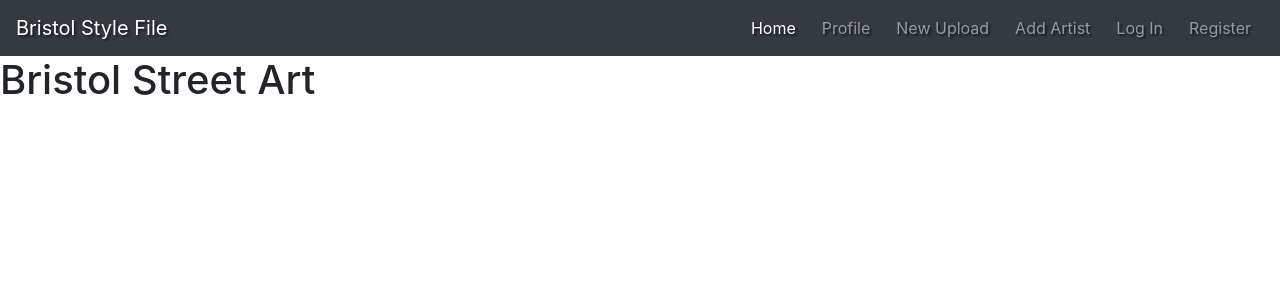
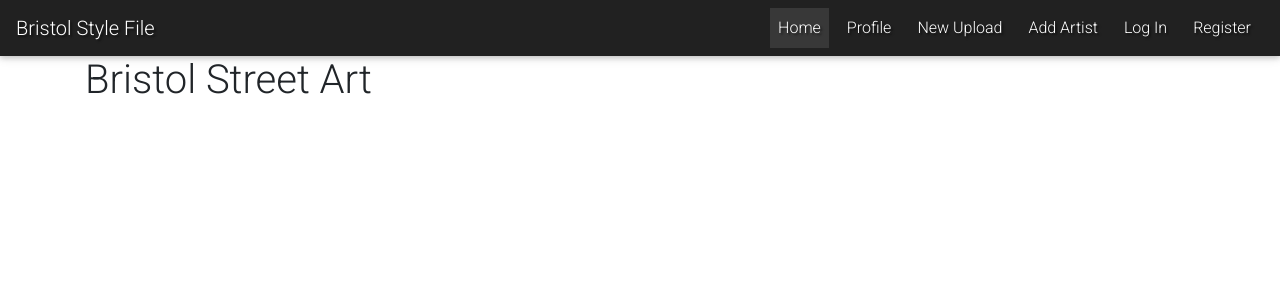
Before and after one commit to samlaubscher/Bristol-Blackbook, a Flask app: page / in a window 1280 px wide. Shown: the top 300 px of the page. Run offline with Flask 2, Linux system fonts and the light colour scheme; data that the repository does not hold is empty; some libraries are stand-ins or nearby versions.

Commit message:
Update base.html links and layout

```diff
--- a/templates/base.html
+++ b/templates/base.html
@@ -3,10 +3,17 @@
 <head>
     <meta charset="UTF-8">
     <meta name="viewport" content="width=device-width, initial-scale=1.0">
+    <!-- Font Awesome -->
     <link rel="stylesheet" href="https://cdnjs.cloudflare.com/ajax/libs/font-awesome/5.15.1/css/all.min.css"
         integrity="sha512-+4zCK9k+qNFUR5X+cKL9EIR+ZOhtIloNl9GIKS57V1MyNsYpYcUrUeQc9vNfzsWfV28IaLL3i96P9sdNyeRssA==" crossorigin="anonymous" type="text/css"/>
+    <!-- Google Fonts -->
+    <link rel="stylesheet" href="https://fonts.googleapis.com/css?family=Roboto:300,400,500,700&display=swap">
+    <!-- Bootstrap core CSS -->
     <link rel="stylesheet" href="https://stackpath.bootstrapcdn.com/bootstrap/4.5.2/css/bootstrap.min.css"
         integrity="sha384-JcKb8q3iqJ61gNV9KGb8thSsNjpSL0n8PARn9HuZOnIxN0hoP+VmmDGMN5t9UJ0Z" crossorigin="anonymous" type="text/css">
+    <!-- Material Design Bootstrap -->
+    <link href="https://cdnjs.cloudflare.com/ajax/libs/mdbootstrap/4.19.1/css/mdb.min.css" rel="stylesheet">
+    <!-- Custom Styles -->
     <link rel="stylesheet" href="{{ url_for('static', filename='css/style.css') }}" type="text/css">
     {% block styles %}
     {% endblock %}
@@ -45,19 +52,25 @@
                 </ul>
             </div>
         </nav>
-
     </header>
 
+    <div class="container-lg">
+        {% block content %}
+        {% endblock %}
+    </div>
 
-    {% block content %}
-    {% endblock %}
-
+    <!-- JQuery -->
     <script src="https://code.jquery.com/jquery-3.5.1.slim.min.js"
         integrity="sha384-DfXdz2htPH0lsSSs5nCTpuj/zy4C+OGpamoFVy38MVBnE+IbbVYUew+OrCXaRkfj" crossorigin="anonymous"></script>
-    <script src="https://cdn.jsdelivr.net/npm/popper.js@1.16.1/dist/umd/popper.min.js"
+    <!-- Bootstrap tooltips -->
+       <script src="https://cdn.jsdelivr.net/npm/popper.js@1.16.1/dist/umd/popper.min.js"
         integrity="sha384-9/reFTGAW83EW2RDu2S0VKaIzap3H66lZH81PoYlFhbGU+6BZp6G7niu735Sk7lN" crossorigin="anonymous"></script>
+    <!-- Bootstrap core JavaScript -->
     <script src="https://stackpath.bootstrapcdn.com/bootstrap/4.5.2/js/bootstrap.min.js"
         integrity="sha384-B4gt1jrGC7Jh4AgTPSdUtOBvfO8shuf57BaghqFfPlYxofvL8/KUEfYiJOMMV+rV" crossorigin="anonymous"></script>
+    <!-- MDB core JavaScript -->
+    <script type="text/javascript" src="https://cdnjs.cloudflare.com/ajax/libs/mdbootstrap/4.19.1/js/mdb.min.js"></script>
+    <!-- Custom Scripts -->
     <script src="{{ url_for('static', filename='js/script.js') }}"></script>
     {% block scripts %}
     {% endblock %}
```
